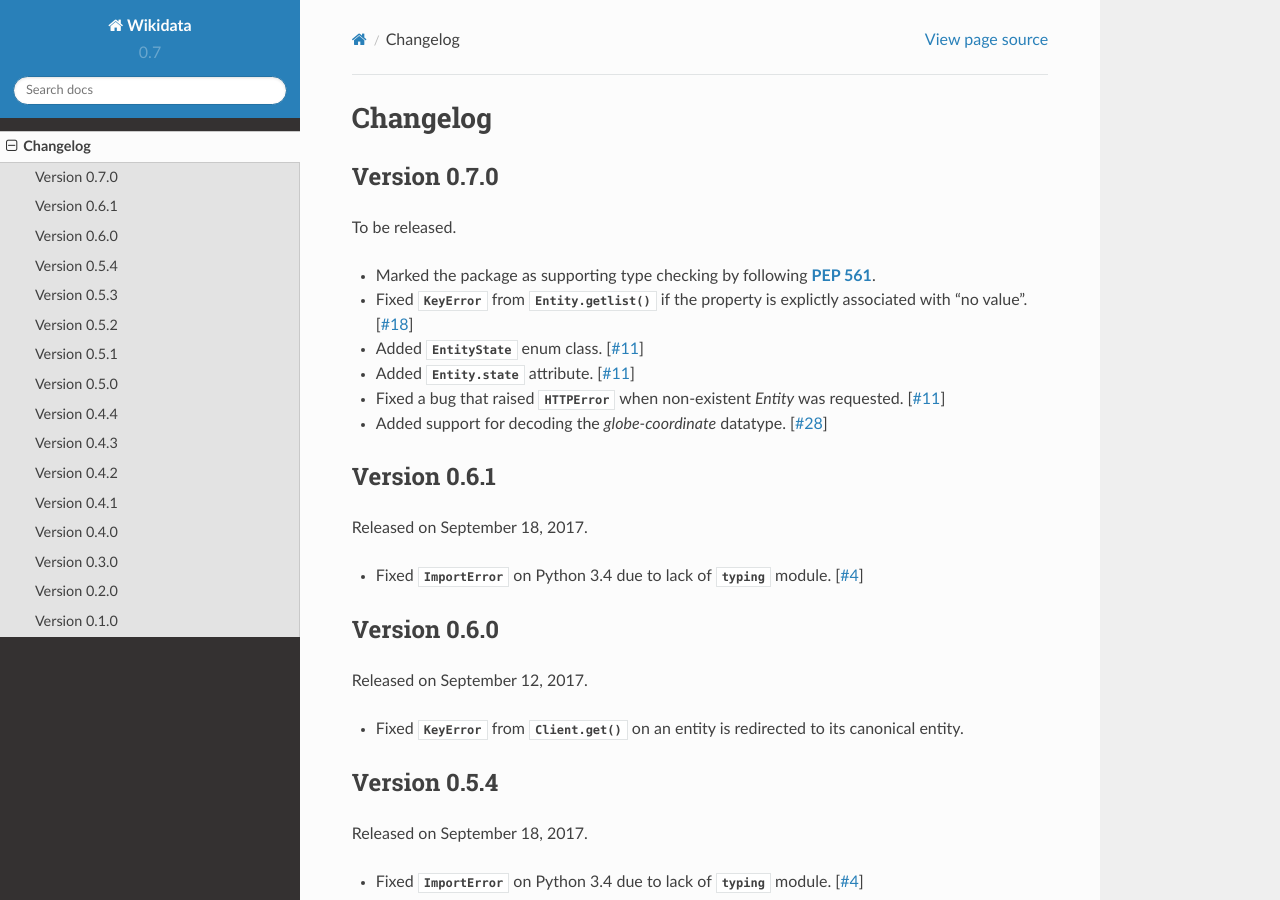
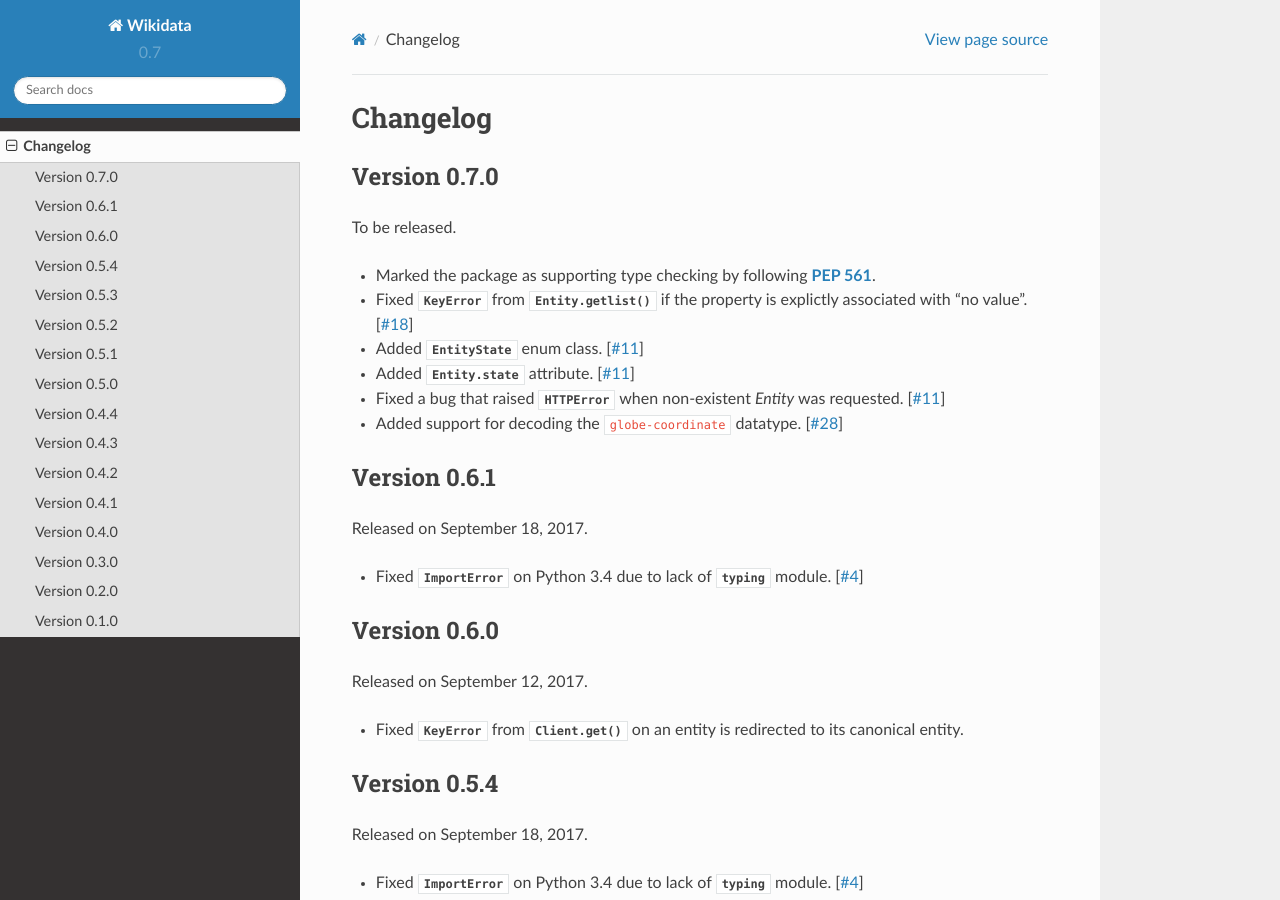
Before and after one commit to dahlia/wikidata, a Sphinx documentation site: the page built from docs/changes.rst, in a window 1280 px wide and 900 px high. Built offline with Sphinx 7.4.7 and the Read the Docs theme 2.0.0, drawn with Linux system fonts in a browser that asks for light colours.

Commit message:
Update docs/changes.rst
Co-authored-by: Hong Minhee (洪 民憙) <hong.minhee@gmail.com>

```diff
--- a/docs/changes.rst
+++ b/docs/changes.rst
@@ -15,7 +15,7 @@ To be released.
   [:pr:`11`]
 - Fixed a bug that raised :exc:`~urllib.error.HTTPError` when
   non-existent `Entity` was requested.  [:pr:`11`]
-- Added support for decoding the `globe-coordinate` datatype.  [:pr:`28`]
+- Added support for decoding the ``globe-coordinate`` datatype.  [:pr:`28`]
 
 Version 0.6.1
 -------------
```
